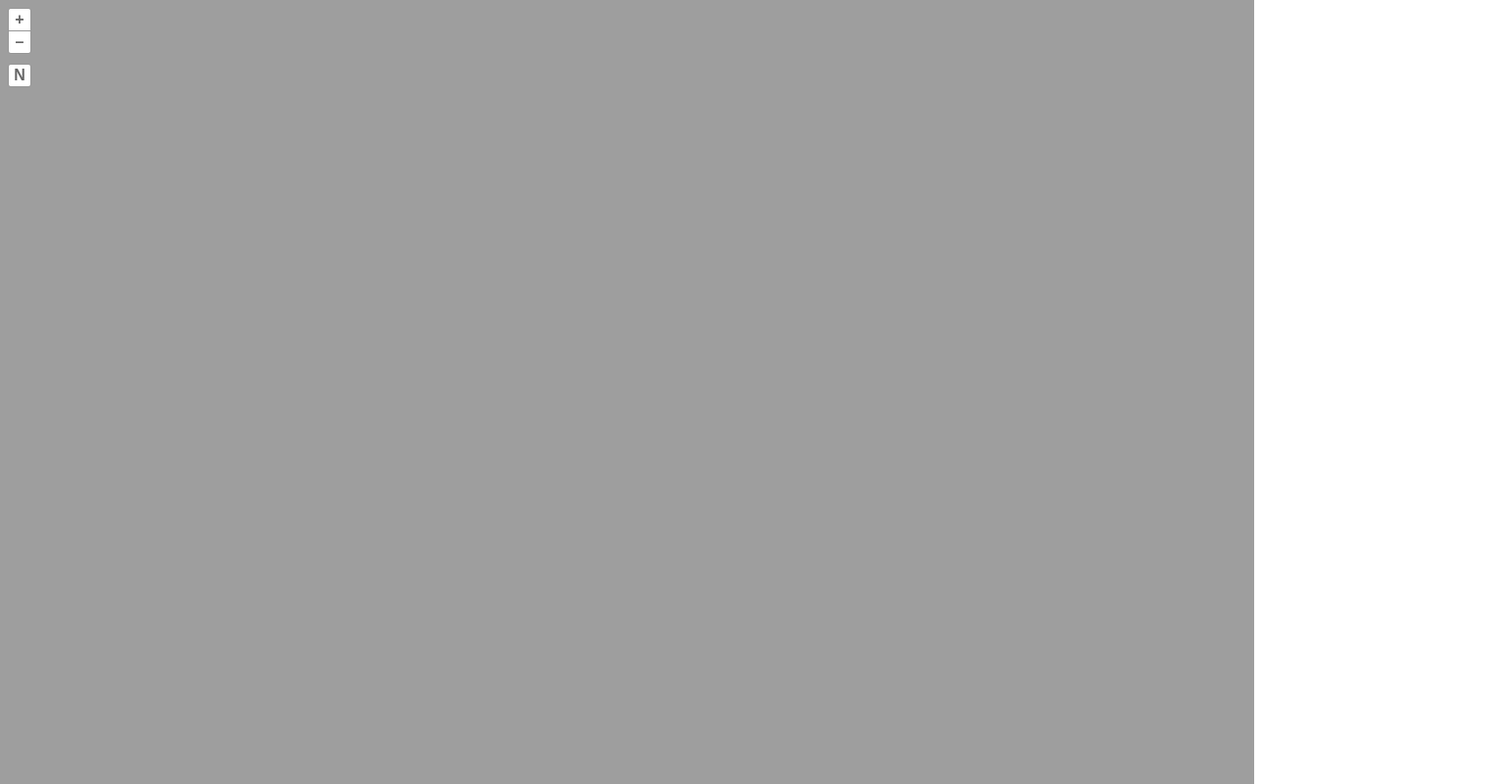
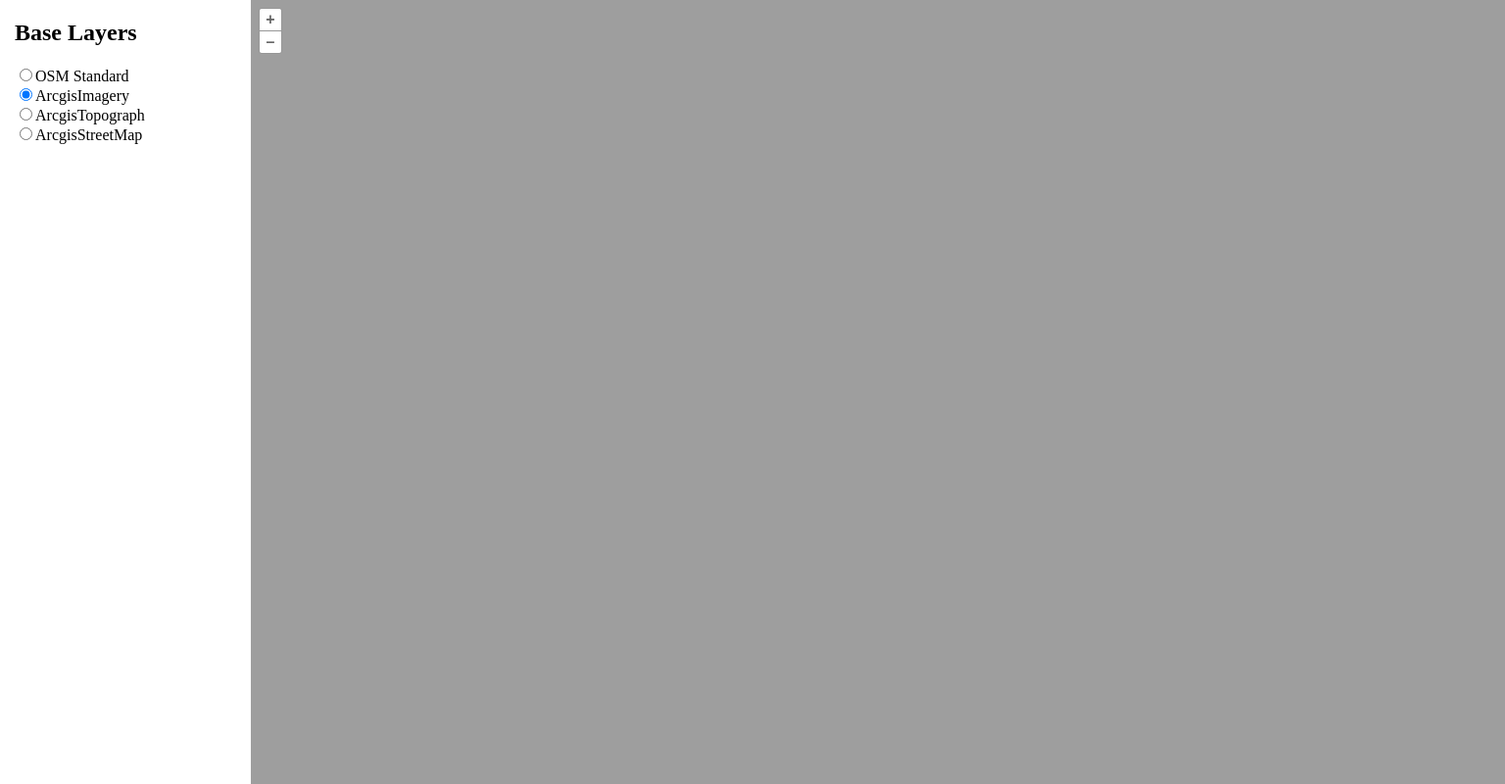
Before and after one commit to ryanlong1004/spot-maps, a website built with Vite: page index.html in a window 1280 px wide. Shown: the whole page at 98% size, 1536 px wide, since content can reach past the window. Built offline with nearby package versions, Linux system fonts and the light colour scheme.

Commit message:
Working base with markers and layer switching

```diff
--- a/index.html
+++ b/index.html
@@ -10,19 +10,43 @@
 </head>
 
 <body>
+  <div class="grid-container">
+    <div class="grid-1">
+      <div class="sidebar">
+        <h2>Base Layers</h2>
+        <input type="radio" name="baseLayerRadioButton" value="OSMStandard">OSM Standard<br>
+        <input type="radio" name="baseLayerRadioButton" value="ArcgisImagery" checked>ArcgisImagery<br>
+        <input type="radio" name="baseLayerRadioButton" value="ArcgisTopograph">ArcgisTopograph<br>
+        <input type="radio" name="baseLayerRadioButton" value="ArcgisStreetMap">ArcgisStreetMap<br>
+      </div>
+    </div>
+    <div class="grid-2">
+      <div id="map" class="map"></div>
+    </div>
+  </div>
 
-  <style>
-    .rotate-north {
-      top: 65px;
-      left: .5em;
-    }
-
-    .ol-touch .rotate-north {
-      top: 80px;
-    }
-  </style>
-  <div id="map" class="map"></div>
   <script type="module" src="./main.js"></script>
 </body>
 
+<style>
+  * {
+    box-sizing: border-box
+  }
+
+  body {
+    margin: 0;
+    padding: 0;
+  }
+
+  .grid-container {
+    display: grid;
+    grid-template-columns: 20vw 80vw;
+    grid-template-rows: 100vh;
+  }
+
+  .sidebar {
+    margin-left: 15px;
+  }
+</style>
+
 </html>
--- a/layers.js
+++ b/layers.js
@@ -18,18 +18,10 @@ let arcgisImagery = new TileLayer({
         url: "https://server.arcgisonline.com/ArcGIS/rest/services/World_Imagery/MapServer/tile/{z}/{y}/{x}?appid=45ad401c-fa23-4a10-8b2f-a7ad29a3e2a0",
         attribution: 'Tiles &copy; <a href="https://www.esri.com/">ESRI</a>',
     }),
-    visible: false,
+    visible: true,
     title: "ArcgisImagery",
 });
 
-let arcgisTransportation = new TileLayer({
-    source: new XYZ({
-        url: "https://server.arcgisonline.com/ArcGIS/rest/services/Reference/World_Transportation/MapServer/tile/{z}/{y}/{x}?appid=45ad401c-fa23-4a10-8b2f-a7ad29a3e2a0",
-        attribution: 'Tiles &copy; <a href="https://www.esri.com/">ESRI</a>',
-    }),
-    visible: false,
-    title: "ArcgisTransportation",
-});
 
 let arcgisStreetMap = new TileLayer({
     source: new XYZ({
@@ -37,7 +29,7 @@ let arcgisStreetMap = new TileLayer({
         attribution: 'Tiles &copy; <a href="https://www.esri.com/">ESRI</a>',
     }),
     visible: false,
-    title: "ArcgisTransportation",
+    title: "ArcgisStreetMap",
 });
 
 let openStreetMapStandard = new TileLayer({
@@ -46,4 +38,4 @@ let openStreetMapStandard = new TileLayer({
     title: "OSMStandard",
 });
 
-export { openStreetMapStandard, arcgisImagery, arcgisTopograph, arcgisTransportation, arcgisStreetMap }
+export { openStreetMapStandard, arcgisImagery, arcgisTopograph, arcgisStreetMap }
--- a/main.js
+++ b/main.js
@@ -1,11 +1,16 @@
+
 import { SpotMap } from './map'
-import { openStreetMapStandard, arcgisTopograph, arcgisImagery, arcgisStreetMap } from './layers'
 
-
-
-let map = new SpotMap(null, null, [openStreetMapStandard, arcgisTopograph, arcgisImagery, arcgisStreetMap])
-
-map.toggleMapLayer('OSMStandard');
-await new Promise(r => setTimeout(r, 5000));
-console.log("Changing");
-map.toggleMapLayer('ArcgisTopograph')
+let map = new SpotMap();
+// console.log("Changing");
+// map.toggleMapLayer('MarkerLayer')
+// await new Promise(r => setTimeout(r, 5000));
+// map.zoom(5);
+// // map.toggleMapLayer('OSMStandard');
+// await new Promise(r => setTimeout(r, 5000));
+// map.zoom(0);
+// await new Promise(r => setTimeout(r, 5000));
+// map.centerMap(10352751.762674436, 9124128.028248673)
+// // map.toggleMapLayer('ArcgisImagery');
+// await new Promise(r => setTimeout(r, 5000));
+// map.reset()
--- a/map.js
+++ b/map.js
@@ -7,57 +7,40 @@ import VectorSource from "ol/source/Vector";
 import Feature from "ol/Feature";
 import Point from "ol/geom/Point";
 import Icon from "ol/style/Icon";
-import { Control, defaults as defaultControls } from 'ol/control.js';
+import { openStreetMapStandard, arcgisTopograph, arcgisImagery, arcgisStreetMap } from "./layers.js"
 
-class RotateNorthControl extends Control {
-    /**
-     * @param {Object} [opt_options] Control options.
-     */
-    constructor(opt_options) {
-        const options = opt_options || {};
 
-        const button = document.createElement('button');
-        button.innerHTML = 'N';
+// class RotateNorthControl extends Control {
+//     /**
+//      * @param {Object} [opt_options] Control options.
+//      */
+//     constructor(opt_options) {
+//         const options = opt_options || {};
 
-        const element = document.createElement('div');
-        element.className = 'rotate-north ol-unselectable ol-control';
-        element.appendChild(button);
+//         const button = document.createElement('button');
+//         button.innerHTML = 'N';
 
-        super({
-            element: element,
-            target: "map",
-        });
+//         const element = document.createElement('div');
+//         element.className = 'rotate-north ol-unselectable ol-control';
+//         element.appendChild(button);
 
-        button.addEventListener('click', this.handleRotateNorth.bind(this), false);
-    }
+//         super({
+//             element: element,
+//             target: "map",
+//         });
 
-    handleRotateNorth() {
-        baseLayerGroup.getLayers().forEach(function (layer) {
-            layer.setVisible(layer.get("title") === target.value);
-        });
-    }
-}
+//         button.addEventListener('click', this.handleRotateNorth.bind(this), false);
+//     }
 
+//     handleRotateNorth() {
+//         baseLayerGroup.getLayers().forEach(function (layer) {
+//             layer.setVisible(layer.get("title") === target.value);
+//         });
+//     }
+// }
 const defaultCenter = [39.1189, -94.5207];
 
-
-const defaultView = new View({
-    center: defaultCenter,
-    zoom: 2,
-    // maxZoom: 10,
-    // minZoom: 2,
-    rotation: 0, // in radians
-});
-
-
-
-const defaultMap = new Map({
-    controls: defaultControls().extend([new RotateNorthControl()]),
-    target: "map",
-    view: defaultView,
-});
-
-const defaultMarkerLayer = new Vector({
+let defaultMarkerLayer = new Vector({
     source: new VectorSource(),
     style: new Style({
         image: new Icon({
@@ -65,54 +48,94 @@ const defaultMarkerLayer = new Vector({
             src: "https://www.weather.gov/spot/images/monitor/O_C_Marker20x34.png",
         }),
     }),
+    // zIndex: 0,
+    title: 'MarkerLayer',
+    visible: true,
+    opacity: 100
 });
 
+// Layer Group
+const baseLayerGroup = new LayerGroup({
+    layers: [
+        openStreetMapStandard, arcgisImagery, arcgisStreetMap, arcgisTopograph]
+})
 
 
+const defaultMap = new Map({
+    view: new View({
+        center: defaultCenter,
+        zoom: 2,
+        minZoom: 0,
+        maxZoom: 10
+    }),
+    target: "map"
+});
+
 class SpotMap {
-    constructor(view = null, map = null, layers = [], center = null) {
-        this.center = center || defaultCenter;
-        this.view = view || defaultView;
-        this.map = map || defaultMap;
-        this.map.controls = defaultControls().extend([new RotateNorthControl()]);
+    constructor() {
+        this.map = defaultMap;
+        this.baseLayerGroup = baseLayerGroup;
+        this.map.addLayer(this.baseLayerGroup);
         this.markerLayer = defaultMarkerLayer;
-        this.addLayers([...layers, this.markerLayer])
-        this.addEvents(this.markerLayer)
+        this.map.addLayer(defaultMarkerLayer);
+        this.controls = document.querySelectorAll('.sidebar > input[type=radio]')
+        this._setupLayerControls();
+        this.addEvents(this.map.layers);
     }
 
-    addLayers(layers) {
-        console.debug(`adding layers ${layers}`)
-        layers.forEach(layer => {
-            console.log(layer)
-            this.map.addLayer(layer);
+    _setupLayerControls = () => {
+        this.controls.forEach(control => {
+            control.addEventListener('change', y => {
+                this.toggleMapLayer(y.target.value);
+            })
         })
     }
 
-    addMarker(coords) {
+    addMarker = (coords) => {
         console.debug(`adding marker at ${coords}`);
         let marker = new Feature(new Point(coords));
         this.markerLayer.getSource().addFeature(marker);
     }
 
-    addEvents() {
+    addEvents = () => {
         console.debug("adding events")
         this.map.on("click", e => {
             this.addMarker(e.coordinate);
         });
     }
 
-    toggleMapLayer(mapTitle) {
-        this.map.getLayers().forEach(layer => {
-            console.log(layer.get('title'), mapTitle);
-            layer.setVisible(false)
-            if (layer.get('title') === mapTitle) {
-                layer.setVisible(true);
+    toggleMapLayer = (mapTitle) => {
+        console.debug(`toggling layer ${mapTitle}`)
+        this.map.getAllLayers().forEach(layer => {
+            const title = layer.get('title');
+            if (title !== 'MarkerLayer') {
+                title === mapTitle ? layer.setVisible(true) : layer.setVisible(false);
             }
         });
     }
 
+    zoom = (value) => {
+        this.map.setView(new View({
+            center: [0, 0],
+            zoom: value
+        }));
+    }
+
+    centerMap = (lat, lon) => {
+        this.map.setView(new View({
+            center: [lat, lon],
+            zoom: 2
+        }));
+    }
+
+    reset = () => {
+        this.map.setView(this.view)
+    }
+
 
 }
+
+
 
 export { SpotMap }
 
```
